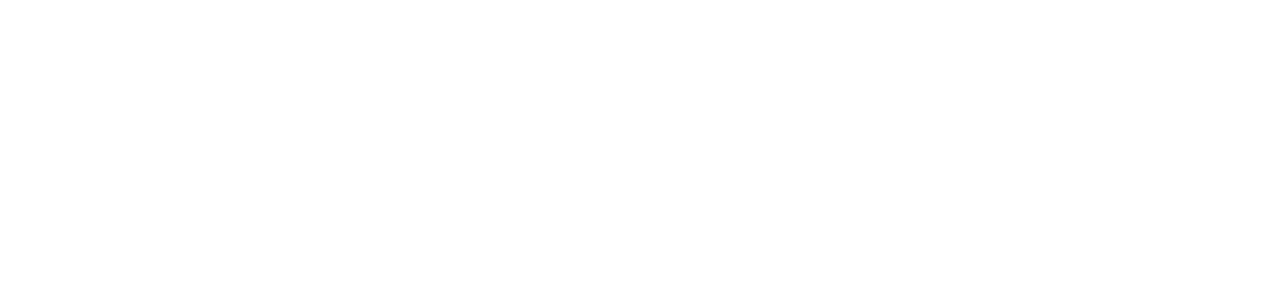
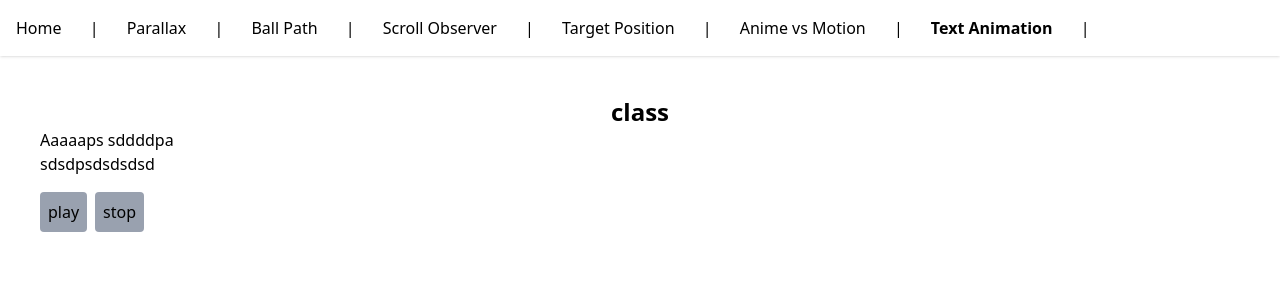
Before and after one commit to princesuke/my-animation-demo-solution, a React (Vite) app: page /text in a window 1280 px wide. Before the commit this address had no page. Shown: the top 300 px of the page. Built offline with nearby package versions, Linux system fonts and the light colour scheme.

Commit message:
feat: add text anime page

```diff
--- a/package.json
+++ b/package.json
@@ -11,7 +11,7 @@
   },
   "dependencies": {
     "@tailwindcss/vite": "^4.1.11",
-    "animejs": "^4.0.2",
+    "animejs": "^4.1.2",
     "motion": "^12.23.12",
     "react": "^19.1.0",
     "react-dom": "^19.1.0",
--- a/src/App.jsx
+++ b/src/App.jsx
@@ -5,7 +5,8 @@
 import BallPathPage from "./pages/BallPathPage";
 import ScrollObserverPage from "./pages/ScrollObserverPage";
 import TargetPositionPage from "./pages/TargetPositionPage";
-import AnimeVSMotionPage from "./pages/AnimeVSMotion";
+import AnimeVSMotionPage from "./pages/AnimeVSMotionPage";
+import TextAnimePage from "./pages/TextAnimePage";
 
 export default function App() {
   return (
@@ -18,6 +19,7 @@
           <Route path="scroll-observer" element={<ScrollObserverPage />} />
           <Route path="target-position" element={<TargetPositionPage />} />
           <Route path="anime-vs-motion" element={<AnimeVSMotionPage />} />
+          <Route path="text" element={<TextAnimePage />} />
         </Route>
       </Routes>
     </BrowserRouter>
--- a/src/layout/MainLayout.jsx
+++ b/src/layout/MainLayout.jsx
@@ -17,19 +17,40 @@
       }, duration);
     });
 
+  const MenuItem = ({ to, label }) => (
+    <>
+      <TransitionLink
+        to={to}
+        className="hover:underline"
+        onBeforeNavigate={handleBeforeNavigate}
+      >
+        {label}
+      </TransitionLink>
+      &nbsp;|&nbsp;
+    </>
+  );
+
   return (
     <>
       <div className="w-full bg-white shadow">
         <nav className="container mx-auto flex gap-6 py-4 px-4">
-          <TransitionLink
+          <MenuItem to="/" label="Home" />
+          <MenuItem to="/parallax" label="Parallax" />
+          <MenuItem to="/ball-path" label="Ball Path" />
+          <MenuItem to="/scroll-observer" label="Scroll Observer" />
+          <MenuItem to="/target-position" label="Target Position" />
+          <MenuItem to="/anime-vs-motion" label="Anime vs Motion" />
+          <MenuItem to="/text" label="Text Animation" />
+
+          {/* <TransitionLink
             to="/"
             className="hover:underline"
             onBeforeNavigate={handleBeforeNavigate}
           >
             Home
-          </TransitionLink>{" "}
-          |
-          <TransitionLink
+          </TransitionLink>{" "} */}
+
+          {/* <TransitionLink
             to="/parallax"
             className="  hover:underline"
             onBeforeNavigate={handleBeforeNavigate}
@@ -67,7 +88,15 @@
             onBeforeNavigate={handleBeforeNavigate}
           >
             Anime vs Motion
-          </TransitionLink>
+          </TransitionLink>{" "}
+          |
+          <TransitionLink
+            to="/text"
+            className="hover:underline"
+            onBeforeNavigate={handleBeforeNavigate}
+          >
+            Anime vs Motion
+          </TransitionLink> */}
         </nav>
       </div>
       <main>
--- /dev/null
+++ b/src/pages/TextAnimePage.jsx
@@ -0,0 +1,73 @@
+import { animate, stagger, text } from "animejs";
+// import { useEffect } from "react";
+
+export default function TextAnimePage() {
+  let player;
+  // useEffect(() => {
+
+  function handleClick() {
+    if (player) {
+      player.play(); // Pause if already playing
+      return;
+    }
+
+    const { chars } = text.split("p", {
+      // words: { wrap: "clip" },
+      // chars: { wrap: false },
+      // class: "split-word",
+      // includeSpaces: true,
+      chars: true,
+    });
+
+    player = animate(chars, {
+      // y: ["0rem", "-1rem", "0rem"],
+      y: ["0px", "-10px", "0px"],
+      loop: true,
+      delay: stagger(100),
+    });
+  }
+
+  // return () => {
+  // Clean up animation
+  // play.pause();
+  // play.seek(play.duration); // jump to end
+  // };
+
+  // const ps = document.querySelectorAll("p");
+  // ps.forEach((p) => {
+  //   const { chars } = text.split(p, {
+  //     chars: true,
+  //   });
+  //   animate(chars, {
+  //     y: ["0px", "-10px", "0px"],
+  //     loop: true,
+  //     delay: stagger(100),
+  //   });
+  // });
+  // animate(chars, {
+  // }, []);
+
+  return (
+    <div className="min-h-screen  p-10">
+      <h2 className="text-2xl font-bold text-center">class</h2>
+      {/* <p className="split-char">Aaaaapssddddpasdsdpsdsdsdsd</p> */}
+      <p>Aaaaaps sddddpa</p>
+
+      <p>sdsdpsdsdsdsd</p>
+      <div className="flex gap-2 mt-4">
+        <button
+          className="bg-gray-400 p-2 rounded cursor-pointer"
+          onClick={() => handleClick()}
+        >
+          play
+        </button>
+        <button
+          className="bg-gray-400 p-2 rounded cursor-pointer"
+          onClick={() => player.pause()}
+        >
+          stop
+        </button>
+      </div>
+    </div>
+  );
+}
```
Also changed, not shown: src/pages/AnimeVSMotionPage.jsx (renamed from src/pages/AnimeVSMotion.jsx), 2 other files (tests, documents, lock files or other folders).
